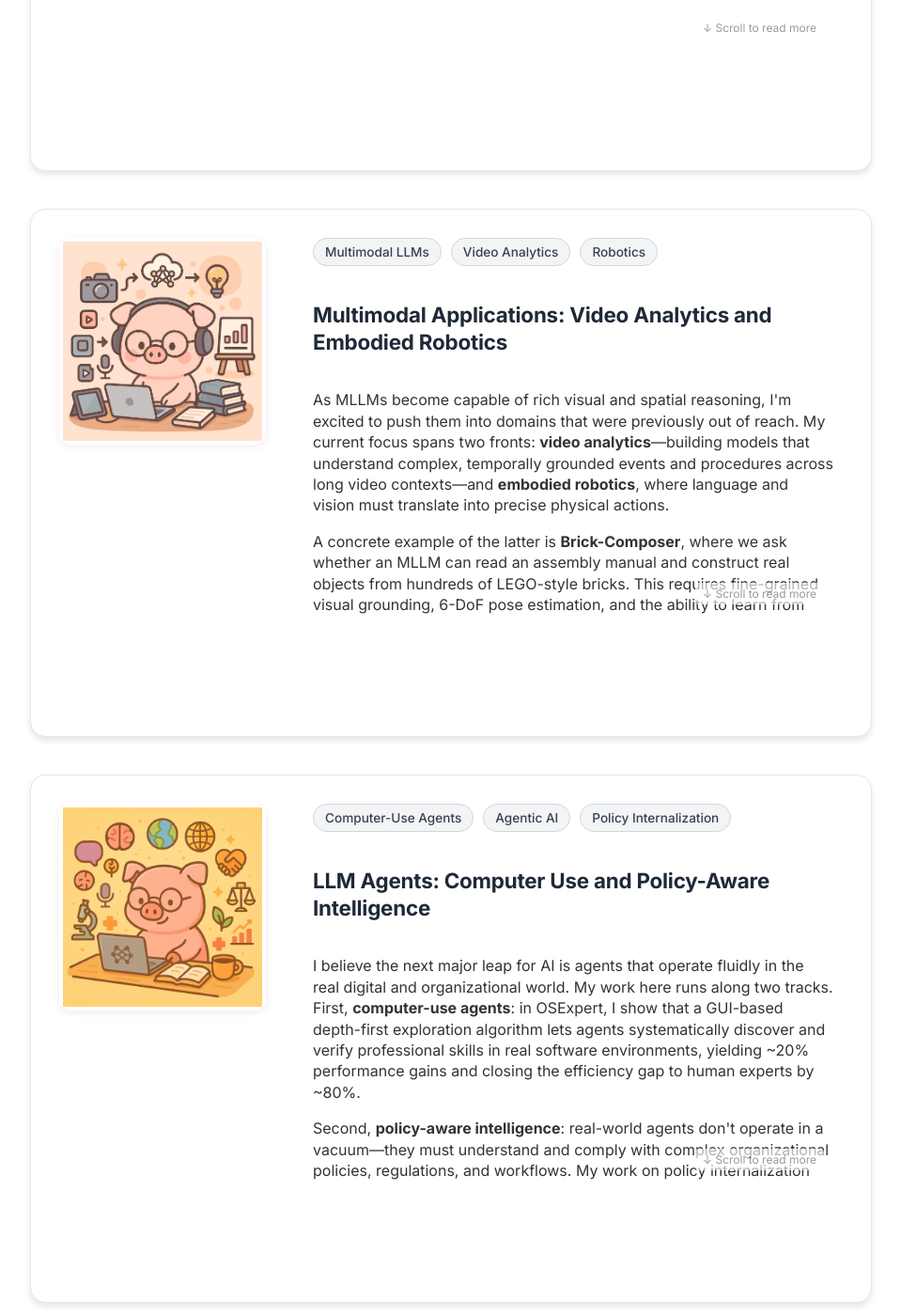
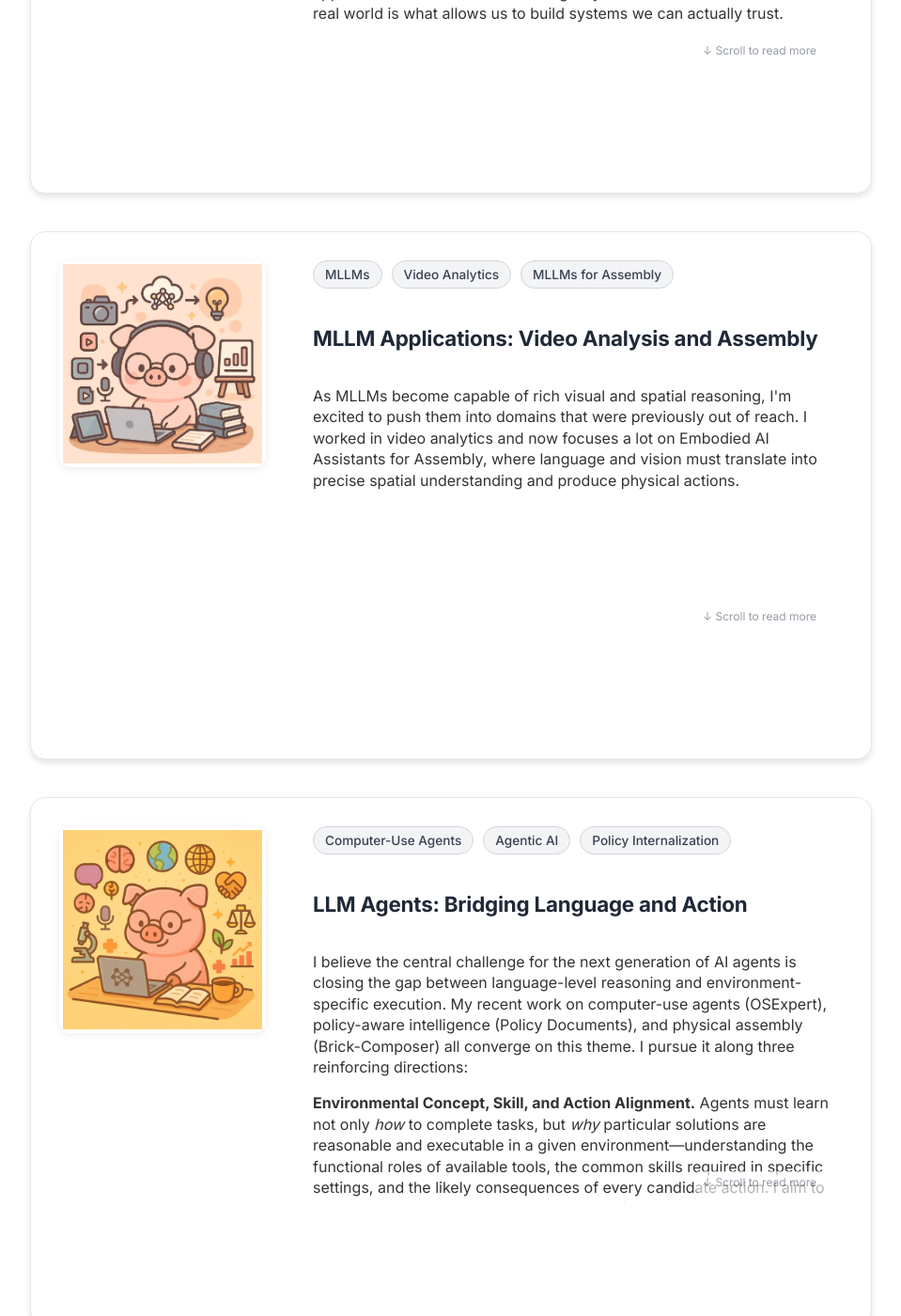
Before and after one commit to Lumos-Jiateng/Lumos-Jiateng.github.io, a Jekyll site: the page built from index.html, in a window 1280 px wide and 1400 px high, scrolled down 1470 px. Shown: the whole window at 94% size, without its empty margins (160-1119 px from the left). Built offline with Jekyll 4.4.1, drawn with Linux system fonts in a browser that asks for light colours; some of the changed text lies outside the part shown.

Commit message:
Expand Research Area 3 with three-direction agent research vision
- Environmental concept/skill/action alignment (bridging language and execution)
- Scalable agentic exploration for self-evolving skills (OSExpert as instance)
- Automatic trajectory debugging for reliable deployment

Co-authored-by: Cursor <cursoragent@cursor.com>

```diff
--- a/index.html
+++ b/index.html
@@ -19,11 +19,11 @@ title: Jiateng Liu, Personal Home Page
 
 	<!-- Introduction Section -->
 	<div class="introduction-section">
-		<p>I'm Jiateng Liu (刘嘉腾), a second-year Ph.D student at the <a href="https://illinois.edu/">University of Illinois Urbana-Champaign (UIUC)</a> under the guidance of Prof. <a href="http://blender.cs.illinois.edu/hengji.html">Heng Ji</a>. Previously, I have spent two years in the group to earn my Master of Science degree. I earned my bachelor's degree in Computer Science from <a href="https://www.zju.edu.cn/">Zhejiang University</a>. I have been fortunate to intern at <strong>Amazon Alexa AI</strong> (Summer 2025) and <strong>Adobe Research</strong> (Summer 2026).</p>
+		<p>I'm Jiateng Liu (刘嘉腾), a second-year Ph.D student at the <a href="https://illinois.edu/">University of Illinois Urbana-Champaign (UIUC)</a> under the guidance of Prof. <a href="http://blender.cs.illinois.edu/hengji.html">Heng Ji</a>. Previously, I have spent two years in the group to earn my Master of Science degree. I earned my bachelor's degree in Computer Science from <a href="https://www.zju.edu.cn/">Zhejiang University</a>. I have been fortunate to intern at <strong>Amazon</strong> as a applied scientist intern (Summer 2025) and <strong>Adobe Research</strong> as a research scientist intern (Summer 2026).</p>
 
-		<p>My research sits at the intersection of the <strong>Science</strong> of AI and its most exciting <strong>Applications</strong>. I began my Ph.D. driven by a desire to understand how large models represent and propagate knowledge—the "physics" beneath the capabilities. But as foundation models have grown dramatically more powerful, I find myself increasingly drawn toward a different question: <em>now that the base capability is here, what incredible new worlds can AI march into?</em> The frontier is no longer just about making models better in the abstract—it's about deploying them in rich, complex environments that were simply out of reach before: physical assembly, professional computer use, long-horizon reasoning over real-world policies. My work reflects this shift: grounded in scientific rigor, yet pulled forward by the sheer breadth of what is suddenly possible.</p>
+		<p>My research sits at the intersection of the <strong>Science</strong> of Large Models and their most exciting <strong>Applications</strong>. I began my research journey driven by a desire to understand how large models represent and propagate knowledge. But as foundation models have grown dramatically more powerful, I find myself increasingly drawn toward a different question: <em>now that the base capability is here, what incredible new worlds can AI march into?</em> The frontier is no longer just about making models better in the abstract—it's about deploying them and make them generalizable in rich, complex environments that were simply out of reach before: real-world business policies, physical assembly, and professional computer use My work reflects this shift: grounded in scientific rigor, yet pulled forward by the sheer breadth of what is suddenly possible.</p>
 
-		<p><strong>Science:</strong> Understanding the internal mechanics of large models—how knowledge is stored, updated, and sometimes distorted—gives us the leverage to build systems we can trust. I care about interpretability and robustness as foundations, not afterthoughts.</p>
+		<p><strong>Science:</strong> Understanding the internal mechanics of large models, how (multimodal) knowledge is stored, updated, and sometimes distorted, this gives us the leverage to build systems we can trust. I care about interpretability and robustness as foundations, not afterthoughts.</p>
 
 		<p><strong>Applications:</strong> The world has opened up for AI in ways that feel almost vertiginous. I'm excited to be working on agents that operate real computers, robots that assemble physical objects from instructions, and systems that internalize the nuanced rules of real organizations. These are not toy problems—they are the next wave of AI's impact on daily life and work.</p>
 	</div>
@@ -41,12 +41,12 @@ title: Jiateng Liu, Personal Home Page
       <div class="research-content">
         <div class="research-tags">
           <span class="research-tag">Knowledge Editing</span>
-          <span class="research-tag">Interpretability</span>
+          <span class="research-tag">Representation Learning</span>
           <span class="research-tag">Hallucination</span>
         </div>
         <h3 class="research-title">The Science of Language Models</h3>
         <div class="research-description">
-          <p>Before we can reliably deploy AI, we need to understand its internal mechanics. I study how LLMs store, absorb, and propagate knowledge—and how that process breaks down. My work on <strong>knowledge editing</strong> (EVEDIT) introduces event-based boundaries that make knowledge updates deterministic rather than fragile, while work on knowledge overshadowing reveals systematic patterns behind LLM hallucination.</p>
+          <p>Before we can reliably deploy AI, we need to understand its internal mechanics. I study how LLMs store, absorb, and propagate knowledge, and how that process breaks down. My work on <strong>knowledge editing</strong> (EVEDIT) introduces event-based boundaries that make knowledge updates deterministic rather than fragile, while work on knowledge overshadowing reveals systematic patterns behind LLM hallucination.</p>
           <p>I view this line of research as the scientific foundation that keeps the applied work honest: understanding <em>why</em> models succeed or fail in the real world is what allows us to build systems we can actually trust.</p>
         </div>
       </div>
@@ -59,14 +59,13 @@ title: Jiateng Liu, Personal Home Page
       </div>
       <div class="research-content">
         <div class="research-tags">
-          <span class="research-tag">Multimodal LLMs</span>
+          <span class="research-tag">MLLMs</span>
           <span class="research-tag">Video Analytics</span>
-          <span class="research-tag">Robotics</span>
+          <span class="research-tag">MLLMs for Assembly</span>
         </div>
-        <h3 class="research-title">Multimodal Applications: Video Analytics and Embodied Robotics</h3>
+        <h3 class="research-title">MLLM Applications: Video Analysis and Assembly</h3>
         <div class="research-description">
-          <p>As MLLMs become capable of rich visual and spatial reasoning, I'm excited to push them into domains that were previously out of reach. My current focus spans two fronts: <strong>video analytics</strong>—building models that understand complex, temporally grounded events and procedures across long video contexts—and <strong>embodied robotics</strong>, where language and vision must translate into precise physical actions.</p>
-          <p>A concrete example of the latter is <strong>Brick-Composer</strong>, where we ask whether an MLLM can read an assembly manual and construct real objects from hundreds of LEGO-style bricks. This requires fine-grained visual grounding, 6-DoF pose estimation, and the ability to learn from physical feedback—capabilities that stress-test every aspect of multimodal reasoning. I see these embodied, interactive settings as the most revealing testbed for what MLLMs can genuinely do.</p>
+          <p>As MLLMs become capable of rich visual and spatial reasoning, I'm excited to push them into domains that were previously out of reach. I worked in video analytics and now focuses a lot on Embodied AI Assistants for Assembly, where language and vision must translate into precise spatial understanding and produce physical actions.</p>
         </div>
       </div>
     </div>
@@ -74,7 +73,7 @@ title: Jiateng Liu, Personal Home Page
     <!-- Research Area 3: LLM Agents -->
     <div class="research-card">
       <div class="research-image">
-        <img src="images/3F.jpg" alt="LLM Agents: Computer Use and Policy-Aware Intelligence" onclick="openImageModal('images/3F.jpg')">
+        <img src="images/3F.jpg" alt="LLM Agents: Building Generalizable Intelligence in the Real World" onclick="openImageModal('images/3F.jpg')">
       </div>
       <div class="research-content">
         <div class="research-tags">
@@ -82,10 +81,12 @@ title: Jiateng Liu, Personal Home Page
           <span class="research-tag">Agentic AI</span>
           <span class="research-tag">Policy Internalization</span>
         </div>
-        <h3 class="research-title">LLM Agents: Computer Use and Policy-Aware Intelligence</h3>
+        <h3 class="research-title">LLM Agents: Bridging Language and Action</h3>
         <div class="research-description">
-          <p>I believe the next major leap for AI is agents that operate fluidly in the real digital and organizational world. My work here runs along two tracks. First, <strong>computer-use agents</strong>: in OSExpert, I show that a GUI-based depth-first exploration algorithm lets agents systematically discover and verify professional skills in real software environments, yielding ~20% performance gains and closing the efficiency gap to human experts by ~80%.</p>
-          <p>Second, <strong>policy-aware intelligence</strong>: real-world agents don't operate in a vacuum—they must understand and comply with complex organizational policies, regulations, and workflows. My work on policy internalization studies how agents can analyze, internalize, and act upon dense policy documents, moving beyond simple retrieval toward genuine rule-following. Together, these two tracks point toward agents that are not just capable, but reliable and contextually appropriate in deployment.</p>
+          <p>I believe the central challenge for the next generation of AI agents is closing the gap between language-level reasoning and environment-specific execution. My recent work on computer-use agents (OSExpert), policy-aware intelligence (Policy Documents), and physical assembly (Brick-Composer) all converge on this theme. I pursue it along three reinforcing directions:</p>
+          <p><strong>Environmental Concept, Skill, and Action Alignment.</strong> Agents must learn not only <em>how</em> to complete tasks, but <em>why</em> particular solutions are reasonable and executable in a given environment—understanding the functional roles of available tools, the common skills required in specific settings, and the likely consequences of every candidate action. I aim to generalize this hierarchical knowledge into foundation models, reducing the mismatch between natural language reasoning and environment-specific execution so agents can map user intentions to executable behaviors in a structured, compositional way.</p>
+          <p><strong>Scaling Agentic Exploration to Self-Evolve Skills.</strong> Starting from limited prior experience, agents should actively interact with environments, generate diverse trajectories, discover reusable skills, and construct their own training data—guided by verifiable rewards from environment feedback rather than heavy human annotation. <strong>OSExpert</strong> instantiates this vision: a GUI-based depth-first exploration algorithm lets agents systematically discover and verify professional skills in real software environments, achieving ~20% performance gains and closing the efficiency gap to human experts by ~80%.</p>
+          <p><strong>Automatic Trajectory Debugging for Reliable Deployment.</strong> Even well-trained agents fail on complex, long-horizon tasks. I propose automatic debugging mechanisms that analyze agent trajectories using a self-constructed error taxonomy, then iteratively refine the agent harness—prompts, tool specifications, state representations, and action constraints—until the task is solved or the remaining error is attributed to the underlying model's fundamental limitations. This targets robustness and reliability across diverse, unseen environments.</p>
         </div>
       </div>
     </div>
```
